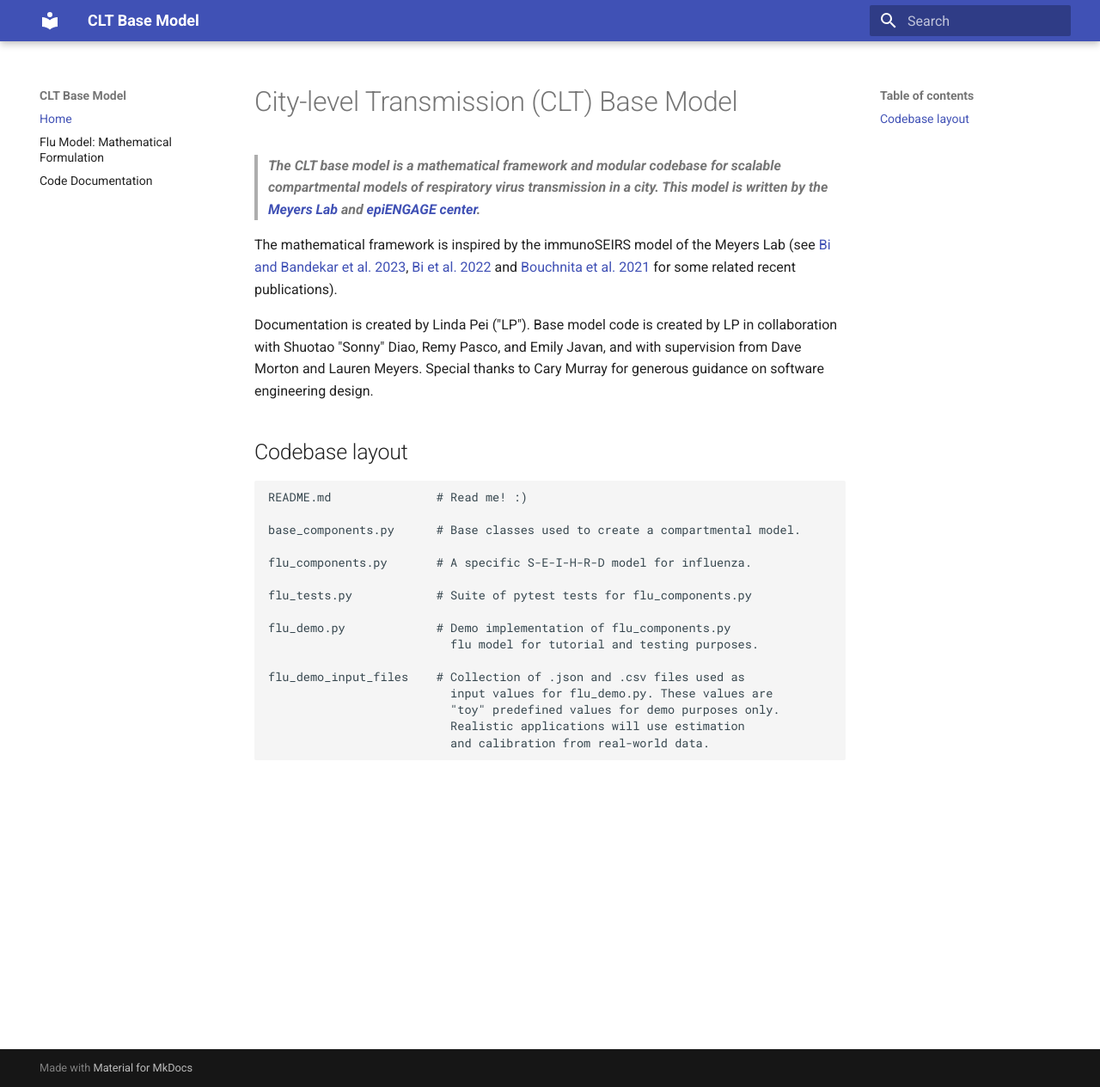
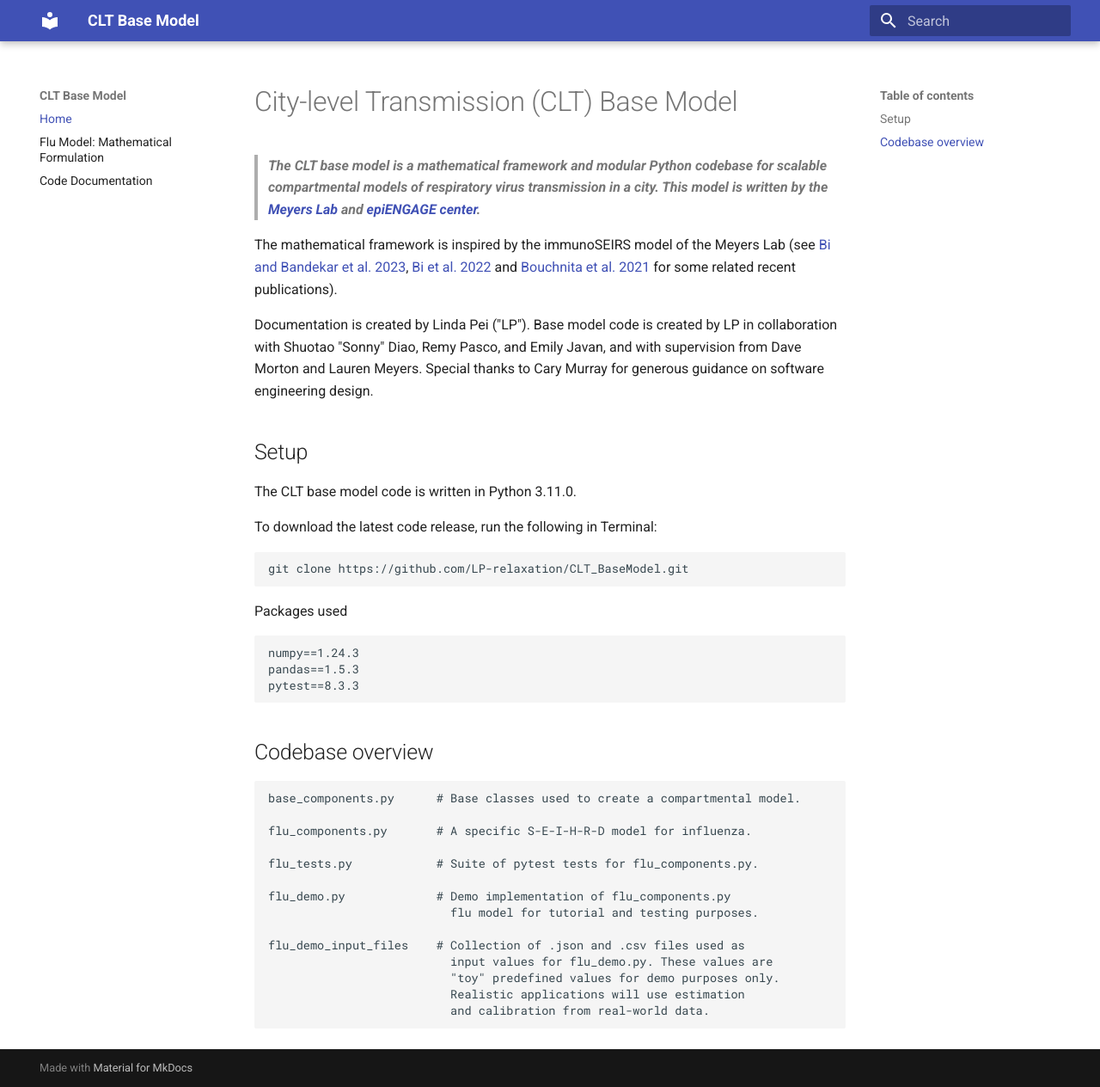
Before and after one commit to RemyFP/CLT_BaseModel_Docs, an MkDocs documentation site: the page built from docs/index.md, in a window 1280 px wide and 1264 px high. Shown: the whole window at 86% size. Built offline with MkDocs 1.6.1 and Material for MkDocs 9.7.7, drawn with Linux system fonts in a browser that asks for light colours; nearby versions of some CDN libraries.

Commit message:
Updated transition variables and index.

````diff
--- a/docs/index.md
+++ b/docs/index.md
@@ -1,20 +1,35 @@
 # City-level Transmission (CLT) Base Model
 
-> ***The CLT base model is a mathematical framework and modular codebase for scalable compartmental models of respiratory virus transmission in a city. This model is written by the [Meyers Lab](http://www.bio.utexas.edu/research/meyers/) and [epiENGAGE center](https://www.cdc.gov/insight-net/php/implementers/index.html).***
+> ***The CLT base model is a mathematical framework and modular Python codebase for scalable compartmental models of respiratory virus transmission in a city. This model is written by the [Meyers Lab](http://www.bio.utexas.edu/research/meyers/) and [epiENGAGE center](https://www.cdc.gov/insight-net/php/implementers/index.html).***
 
 The mathematical framework is inspired by the immunoSEIRS model of the Meyers Lab (see [Bi and Bandekar et al. 2023](https://www.researchgate.net/publication/375193467_Scenario_Projections_for_SARS-CoV-2_Influenza_and_RSV_Burden_in_the_US_2023-2024), [Bi et al. 2022](https://repositories.lib.utexas.edu/server/api/core/bitstreams/da7bb152-3343-4135-86e3-040546d6e5b5/content) and [Bouchnita et al. 2021](https://repositories.lib.utexas.edu/items/e8d50517-6e78-488b-8c95-8c1138d90c28) for some related recent publications).
 
 Documentation is created by Linda Pei ("LP"). Base model code is created by LP in collaboration with Shuotao "Sonny" Diao, Remy Pasco, and Emily Javan, and with supervision from Dave Morton and Lauren Meyers. Special thanks to Cary Murray for generous guidance on software engineering design.
 
-## Codebase layout
+## Setup
 
-    README.md               # Read me! :)
+The CLT base model code is written in Python 3.11.0.
+
+To download the latest code release, run the following in Terminal:
+```
+git clone https://github.com/LP-relaxation/CLT_BaseModel.git
+```
+
+Packages used
+```
+numpy==1.24.3
+pandas==1.5.3
+pytest==8.3.3
+```
+
+
+## Codebase overview
 
     base_components.py      # Base classes used to create a compartmental model.
 
     flu_components.py       # A specific S-E-I-H-R-D model for influenza.
 
-    flu_tests.py            # Suite of pytest tests for flu_components.py
+    flu_tests.py            # Suite of pytest tests for flu_components.py.
 
     flu_demo.py             # Demo implementation of flu_components.py
                               flu model for tutorial and testing purposes.
--- a/mkdocs.yml
+++ b/mkdocs.yml
@@ -14,7 +14,12 @@ theme:
 markdown_extensions:
   - pymdownx.arithmatex:
       generic: true
+  - markdown_katex:
+      no_inline_svg: True
+      insert_fonts_css: True
 
 extra_javascript:
   - javascripts/mathjax.js
   - https://unpkg.com/mathjax@3/es5/tex-mml-chtml.js
+  - https://cdn.jsdelivr.net/npm/katex@0.13.13/dist/katex.min.js
+  - https://cdn.jsdelivr.net/npm/katex@0.13.13/dist/contrib/auto-render.min.js
````
Also changed, not shown: README.md (deleted, +0 -1 lines), docs/math_flu_components.md (+44 -17 lines).
